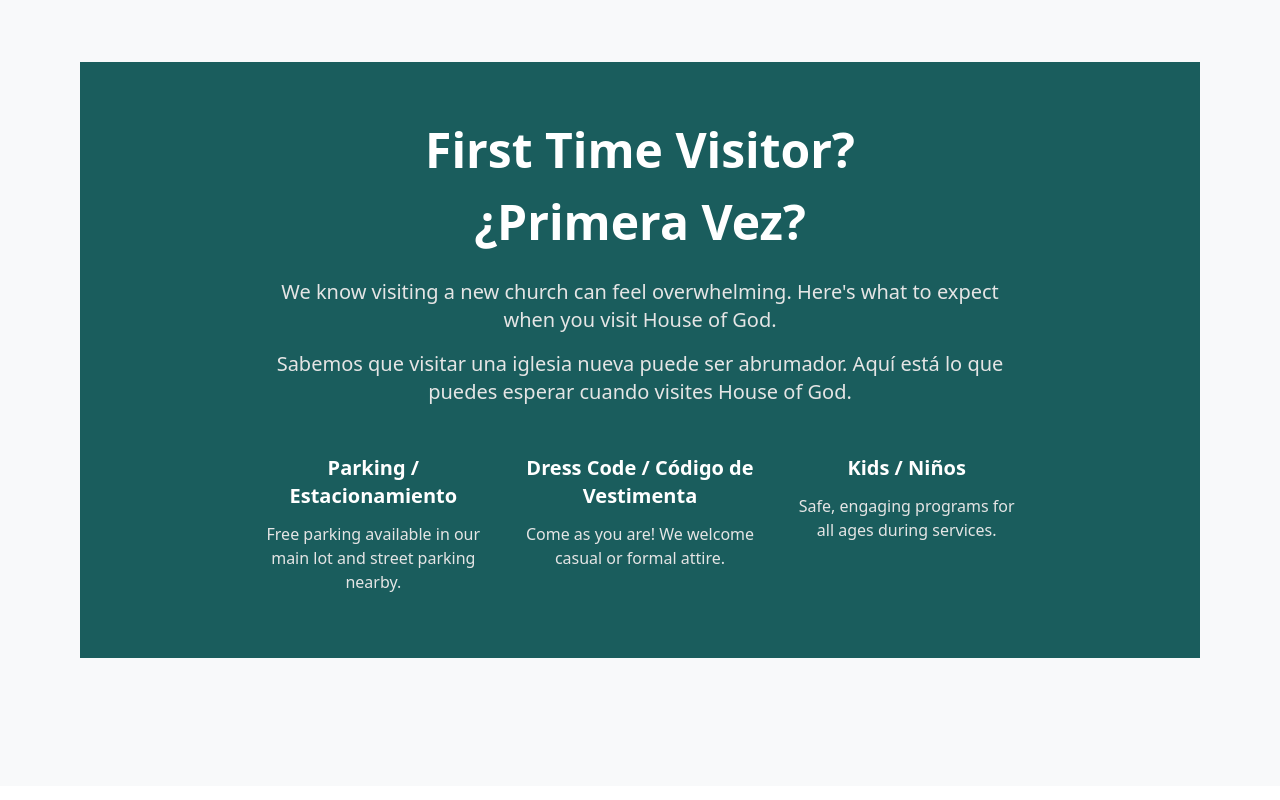
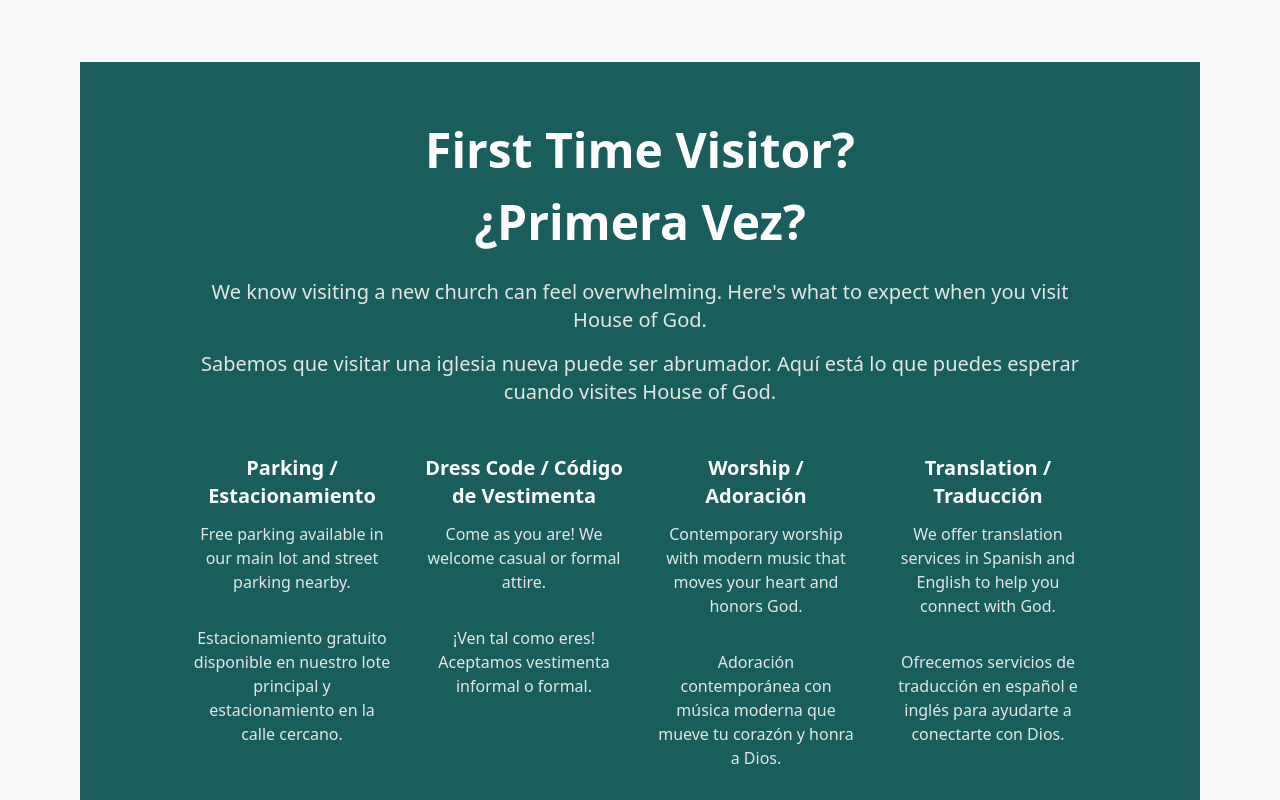
Before and after one commit to JonathanSContreras/Casa-de-Dios-Website, a Next.js app: page /contact in a window 1280 px wide. Shown: the part 3180-3980 px from the top of the page. Built offline with nearby package versions, Linux system fonts and the light colour scheme.

Commit message:
content update

```diff
--- a/src/app/contact/page.tsx
+++ b/src/app/contact/page.tsx
@@ -255,7 +255,7 @@
       <section className="py-20 lg:py-32">
         <div className="max-w-[1440px] mx-auto px-6 lg:px-20">
           <div className="bg-[#1A5D5D] text-white p-12 lg:p-16">
-            <div className="max-w-3xl mx-auto text-center">
+            <div className="max-w-4xl mx-auto text-center">
               <h2 className="text-4xl lg:text-5xl font-bold mb-6">First Time Visitor?</h2>
               <h3 className="text-4xl lg:text-5xl font-bold mb-8">¿Primera Vez?</h3>
               <p className="text-xl mb-4 text-[#E5E5E5]">
@@ -264,18 +264,30 @@
               <p className="text-xl mb-8 text-[#E5E5E5]">
                 Sabemos que visitar una iglesia nueva puede ser abrumador. Aquí está lo que puedes esperar cuando visites House of God.
               </p>
-              <div className="grid grid-cols-1 md:grid-cols-3 gap-8 mt-12">
+              <div className="grid grid-cols-1 md:grid-cols-4 gap-8 mt-12">
                 <div>
                   <h4 className="text-xl font-bold mb-3">Parking / Estacionamiento</h4>
                   <p className="text-[#E5E5E5]">Free parking available in our main lot and street parking nearby.</p>
+                  <p className="text-[#E5E5E5] pt-8">Estacionamiento gratuito disponible en nuestro lote principal y estacionamiento en la calle cercano.</p>
                 </div>
                 <div>
                   <h4 className="text-xl font-bold mb-3">Dress Code / Código de Vestimenta</h4>
                   <p className="text-[#E5E5E5]">Come as you are! We welcome casual or formal attire.</p>
+                  <p className="text-[#E5E5E5] pt-8">¡Ven tal como eres! Aceptamos vestimenta informal o formal.</p>
+                </div>
+                {/* <div>
+                  <h4 className="text-xl font-bold mb-3">Kids / Niños</h4>
+                  <p className="text-[#E5E5E5]">Safe, engaging programs for all ages during services.</p>
+                </div> */}
+                <div>
+                  <h4 className="text-xl font-bold mb-3">Worship / Adoración</h4>
+                  <p className="text-[#E5E5E5]">Contemporary worship with modern music that moves your heart and honors God.</p>
+                  <p className="text-[#E5E5E5] pt-8">Adoración contemporánea con música moderna que mueve tu corazón y honra a Dios.</p>
                 </div>
                 <div>
-                  <h4 className="text-xl font-bold mb-3">Kids / Niños</h4>
-                  <p className="text-[#E5E5E5]">Safe, engaging programs for all ages during services.</p>
+                  <h4 className="text-xl font-bold mb-3">Translation / Traducción</h4>
+                  <p className="text-[#E5E5E5]">We offer translation services in Spanish and English to help you connect with God.</p>
+                  <p className="text-[#E5E5E5] pt-8">Ofrecemos servicios de traducción en español e inglés para ayudarte a conectarte con Dios.</p>
                 </div>
               </div>
             </div>
--- a/src/app/prayer-request/page.tsx
+++ b/src/app/prayer-request/page.tsx
@@ -280,10 +280,10 @@
             <h3 className="text-4xl lg:text-6xl font-bold text-[#4A4A4A]">Únete a Nosotros en Oración</h3>
           </div>
 
-          <div className="grid grid-cols-1 md:grid-cols-3 gap-8 lg:gap-12">
+          <div className="grid grid-cols-1 md:grid-cols-2 gap-8 lg:gap-12">
             <div className="border-4 border-[#1A5D5D] p-10">
-              <h3 className="text-2xl font-bold mb-2">Tuesday Night Prayer</h3>
-              <h4 className="text-xl font-bold text-[#4A4A4A] mb-4">Oración del Martes por la Noche</h4>
+              <h3 className="text-2xl font-bold mb-2">Tuesday Night of Intercession</h3>
+              <h4 className="text-xl font-bold text-[#4A4A4A] mb-4">Martes por la noche de Intercesión</h4>
               <p className="text-lg text-[#4A4A4A] mb-2">8:00 PM - 10:00 PM</p>
               {/* <p className="text-lg text-[#4A4A4A] mb-4">Main Sanctuary / Santuario Principal</p> */}
               <p className="text-[#4A4A4A] mb-4">
@@ -297,8 +297,8 @@
             </div>
 
             <div className="border-4 border-[#1A5D5D] p-10">
-              <h3 className="text-2xl font-bold mb-2">Thursday Afternoon Prayer</h3>
-              <h4 className="text-xl font-bold text-[#4A4A4A] mb-4">Oración del Jueves por la Tarde</h4>
+              <h3 className="text-2xl font-bold mb-2">Thursday Morning Prayer</h3>
+              <h4 className="text-xl font-bold text-[#4A4A4A] mb-4">Oración del Jueves por la Mañana</h4>
               <p className="text-lg text-[#4A4A4A] mb-2">9:00 AM - 12:00 PM</p>
               {/* <p className="text-lg text-[#4A4A4A] mb-4">Main Sanctuary / Santuario Principal</p> */}
               <p className="text-[#4A4A4A] mb-4">
@@ -311,11 +311,11 @@
               </p>
             </div>
 
-            <div className="border-4 border-[#1A5D5D] p-10">
+            {/* <div className="border-4 border-[#1A5D5D] p-10">
               <h3 className="text-2xl font-bold mb-2">24/7 Prayer Line</h3>
               <h4 className="text-xl font-bold text-[#4A4A4A] mb-4">Línea de Oración 24/7</h4>
               <p className="text-lg text-[#4A4A4A] mb-2">(512) 555-PRAY</p>
-              {/* <p className="text-lg text-[#4A4A4A] mb-4">Available anytime</p> */}
+              <p className="text-lg text-[#4A4A4A] mb-4">Available anytime</p>
               <p className="text-[#4A4A4A] mb-4">
                 Call our prayer line anytime for immediate prayer support from our prayer team.
               </p>
@@ -324,7 +324,7 @@
                   Llame a nuestra línea de oración en cualquier momento para recibir apoyo inmediato de nuestro equipo de oración.
                 </i>
               </p>
-            </div>
+            </div> */}
           </div>
         </div>
       </section>
```
